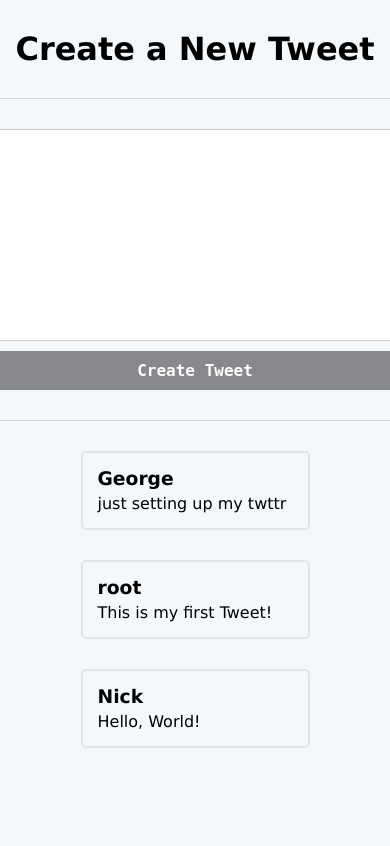
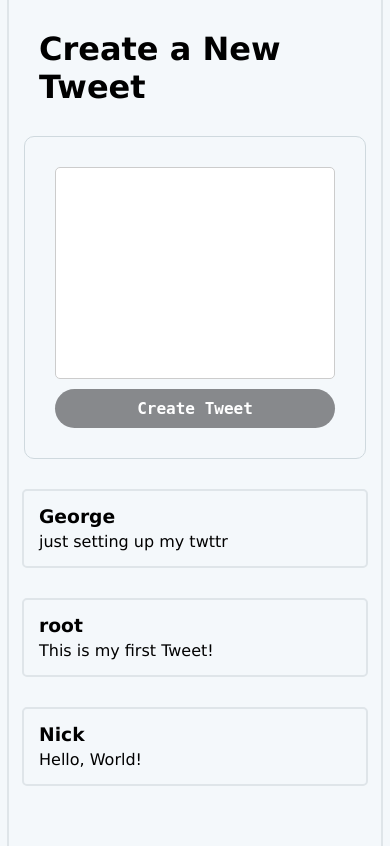
Before and after one commit to NickKipshidze/tweetle, a Django app: page /explore in a window 390 px wide; the page is wider, and only the part inside the window is pictured. Shown: the part 52-898 px from the top of that part. Before the commit the page ends 800 px from the top of that part, so only its background shows below. Run offline with Django 4.2, Linux system fonts and the light colour scheme; data comes from the database, SQL or seed files in the repository.

Commit message:
Fix mobile view

```diff
--- a/templates/explore.html
+++ b/templates/explore.html
@@ -11,7 +11,7 @@
 
         .post-container {
             display: flex;
-            min-width: 50vw;
+            width: 100%;
             padding: 15px;
             gap: 5px;
             flex-direction: column;
@@ -22,13 +22,13 @@
 {% endblock head %}
 
 {% block body %}
-    <div style="display: flex; flex-direction: column; align-items: center; min-width: 50vw; gap: 30px; padding: 30px; background-color: #F4F8FB; border-left: 2px solid #dfe5e9; border-right: 2px solid #dfe5e9;">
+    <div style="display: flex; flex-direction: column; align-items: center; max-width: 80vw; gap: 30px; padding: 30px; background-color: #F4F8FB; border-left: 2px solid #dfe5e9; border-right: 2px solid #dfe5e9;">
         <h1>Create a New Tweet</h1>
-        <form method="post">
+        <form method="post" style="width: 90%;">
             {% csrf_token %}
             {{ form.content }}
             {{ form.author }}
-            <button type="submit">Create Tweet</button>
+            <button type="submit" style="min-width: auto;">Create Tweet</button>
         </form>
         {% for post in tweets %}
             <div class="post-container">
```
